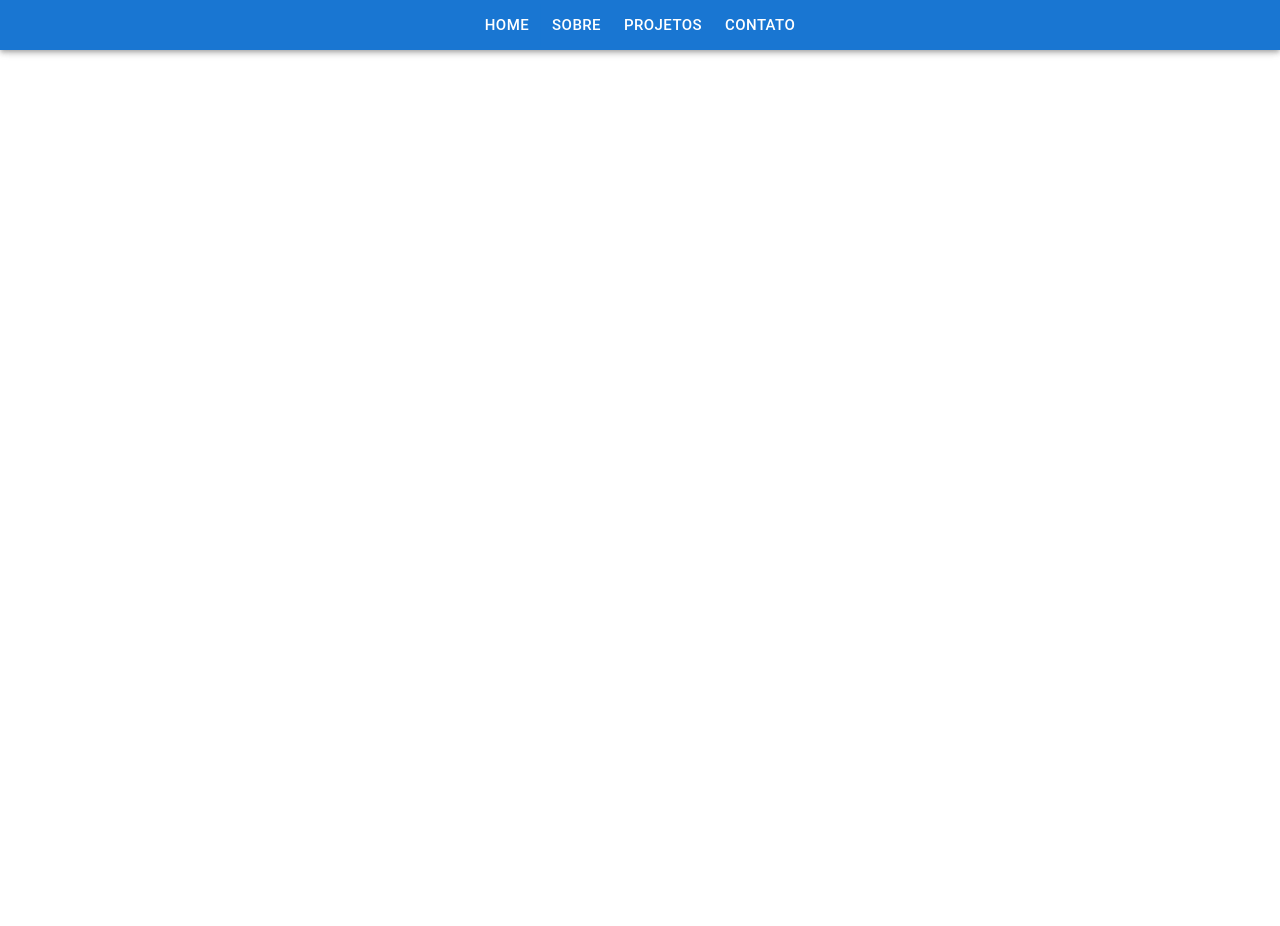
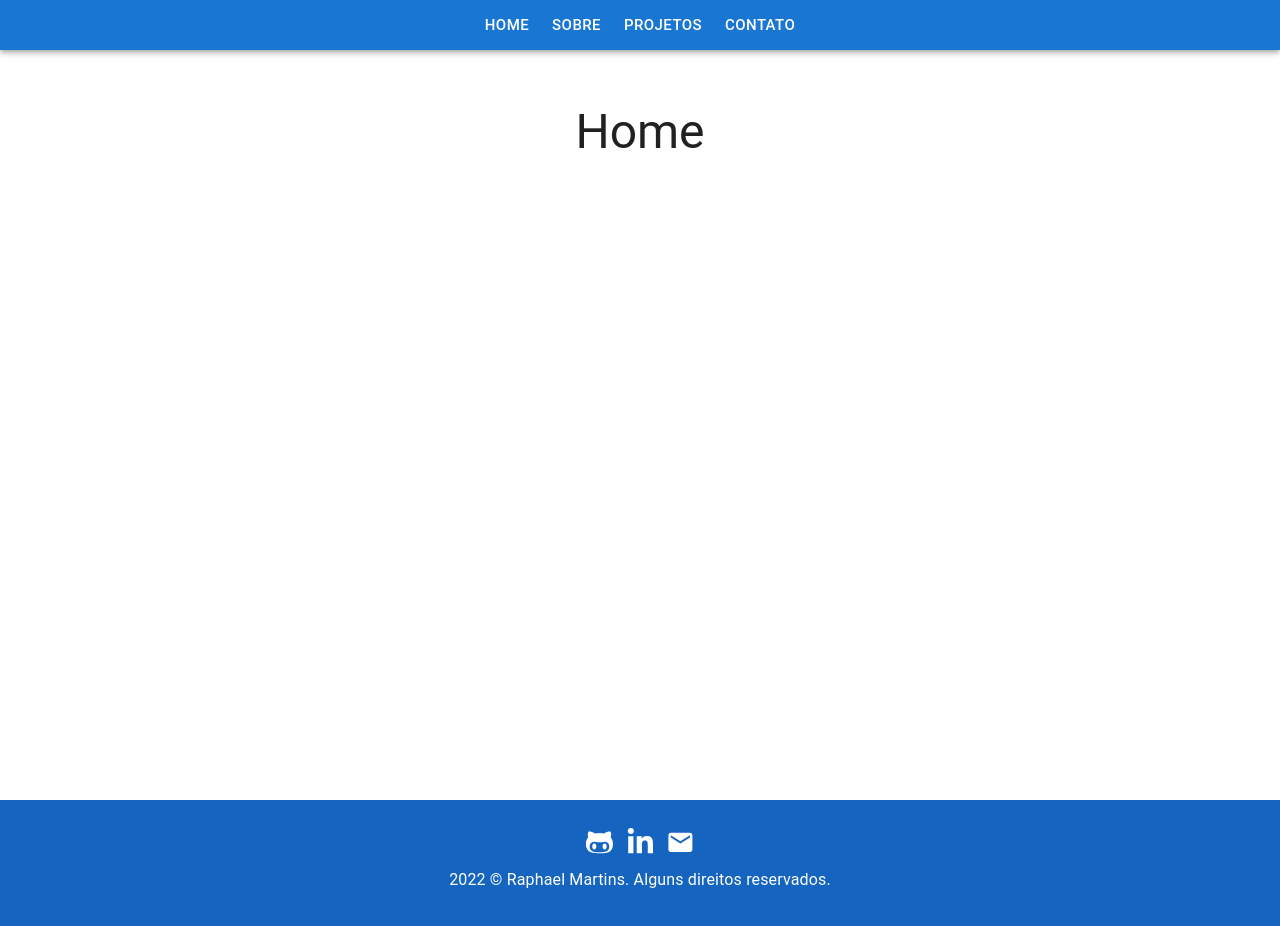
Before and after one commit to raphaelalmeidamartins/raphaelalmeidamartins.github.io, a React (Create React App) app: page / in a window 1280 px wide. Shown: the top 926 px of the page. Before the commit the page ends 800 px from the top, so only its background shows below. Built offline with nearby package versions, Linux system fonts and the light colour scheme; the HTML template or start-up script is replaced by a standard one.

Commit message:
:sparkles: feat: add the wrapper and footer components

```diff
--- a/src/App.js
+++ b/src/App.js
@@ -5,17 +5,22 @@ import About from './pages/About';
 import Contact from './pages/Contact';
 import Home from './pages/Home';
 import Projects from './pages/Projects';
+import Footer from './components/Footer';
+import Wrapper from './components/Wrapper';
 
 function App() {
   return (
     <>
       <Header />
+      <Wrapper>
         <Routes>
           <Route path="/" element={ <Home /> } />
           <Route path="/about" element={ <About /> } />
           <Route path="/projects" element={ <Projects /> } />
           <Route path="/contact" element={ <Contact /> } />
         </Routes>
+      </Wrapper>
+      <Footer />
     </>
   );
 }
```
Lines whose indentation alone changed are shown as unchanged.
